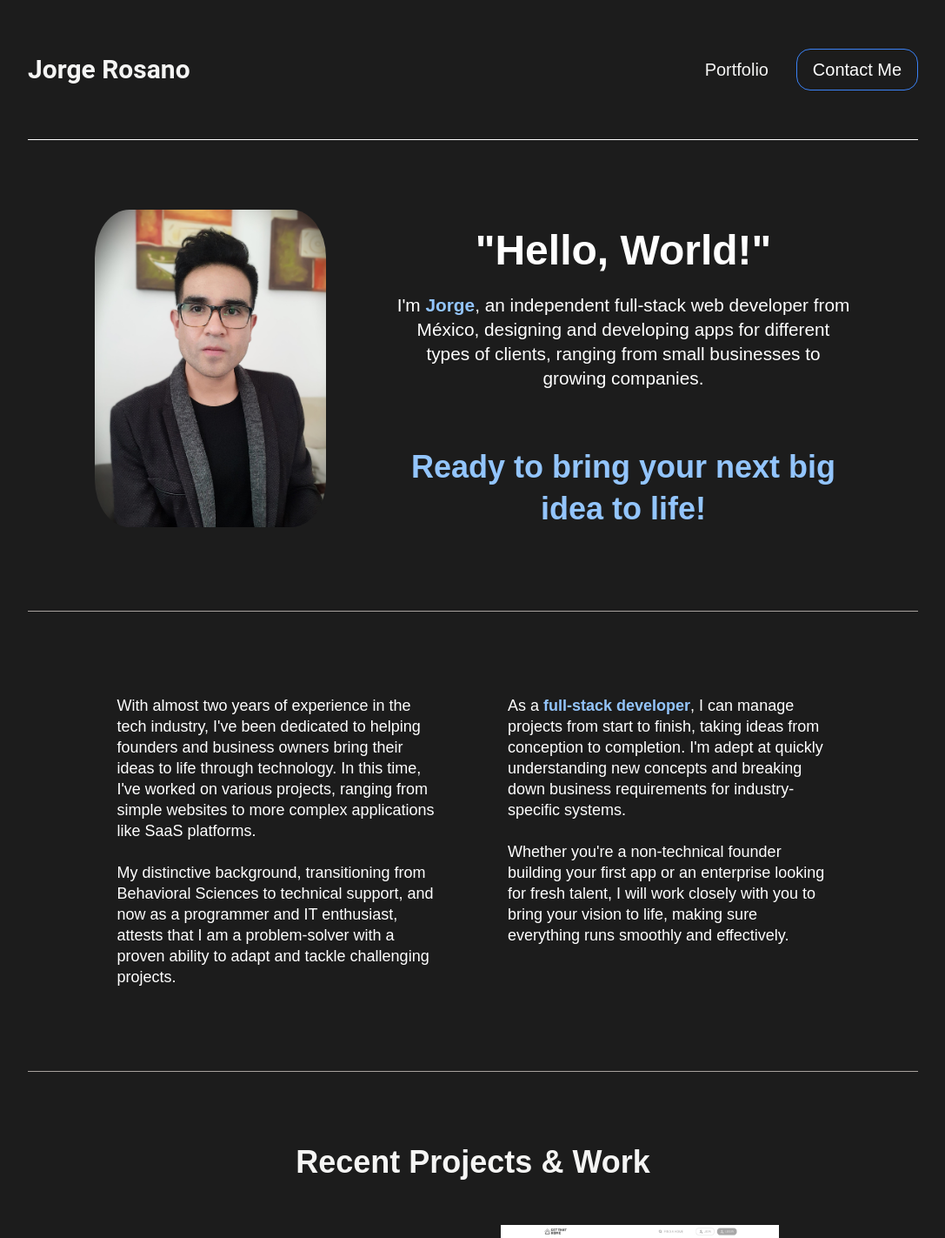
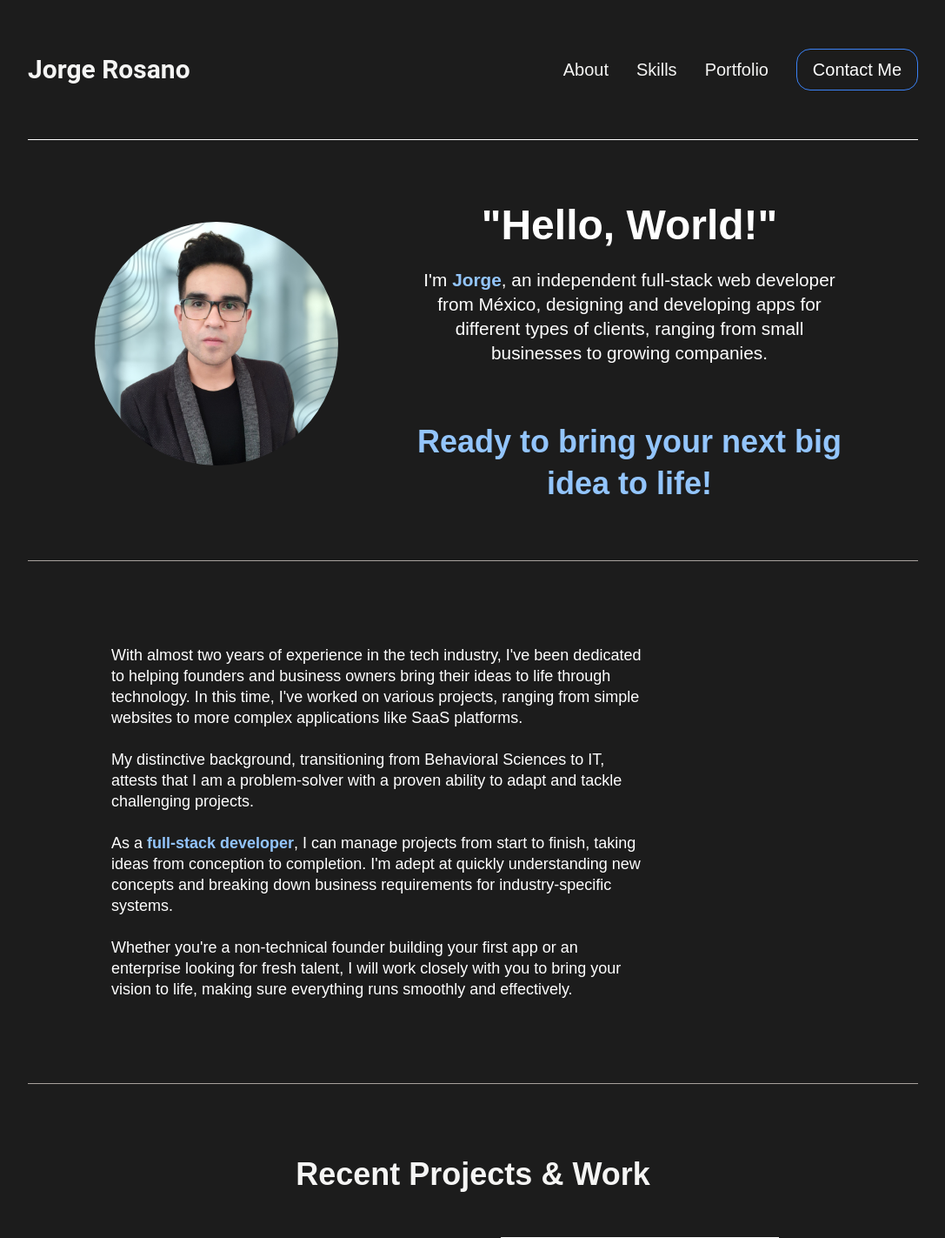
Before and after one commit to jorge-ross/portfolio, a React (Vite) app: page / in a window 1280 px wide. Shown: the top 1423 px of the page at 87% size, without its empty margins (96-1183 px from the left). Built offline with nearby package versions, Linux system fonts and the light colour scheme.

Commit message:
fix: img and about

```diff
--- /dev/null
+++ b/src/components/about.jsx
@@ -0,0 +1,81 @@
+import styled from "@emotion/styled";
+import { typography } from "../styles/typography";
+
+const GralContainer = styled.div`
+  width: 80%;
+  display: flex;
+  padding: 1rem 0;
+  gap: 5rem;
+  padding: 6rem 0;
+  width: 80%;
+
+  @media (max-width: 1000px) {
+    grid-template-columns: repeat(1, 1fr);
+    padding: 4rem 0;
+    gap: 2rem;
+    width: 90%;
+  }
+`
+
+const Text = styled.p`
+  ${typography.text.lg};
+  margin: 0;
+  color: white;
+  width: 60%;
+  padding-left: 6rem;
+
+@media (max-width: 1100px) {
+    ${typography.text.lgx};
+    width: 80%;
+  }
+
+  @media (max-width: 500px) {
+    ${typography.text.md};
+    width: 100%;
+  }
+
+`
+
+function About() {
+  return (
+    <GralContainer id="about">
+
+      <Text>
+        With almost two years of experience in the tech industry,
+        I&#39;ve been dedicated to helping founders and business
+        owners bring their ideas to life through technology.
+
+        In this time,
+        I&#39;ve worked on various projects,
+        ranging from simple websites to more complex
+        applications like SaaS platforms.
+
+        <br /> <br />
+
+        My distinctive background, transitioning from Behavioral Sciences
+        to IT, attests that
+        I am a problem-solver with a proven ability
+        to adapt and tackle challenging projects.
+
+        <br /> <br />
+
+        As a
+        <span style={{ color: "#93C5FD", fontWeight: 600 }}> full-stack developer</span>,
+        I can manage projects from start to finish,
+        taking ideas from conception to completion.
+        I&#39;m adept at quickly understanding new concepts and
+        breaking down business requirements for industry-specific
+        systems.
+
+        <br /> <br />
+        Whether you&#39;re a non-technical founder building your
+        first app or an enterprise looking for fresh talent,
+        I will work closely with you to bring your vision to life,
+        making sure everything runs smoothly and effectively.
+      </Text>
+
+    </GralContainer>
+  )
+}
+
+export default About;
--- a/src/components/header.jsx
+++ b/src/components/header.jsx
@@ -51,6 +51,7 @@ const Option = styled.p`
   color: ${colors.stone[100]};
   margin: 0;
   padding: 16px 0;
+  cursor: pointer;
 `
 
 const HamburgerMenu = styled.div`
@@ -136,12 +137,17 @@ function Header() {
     setMenuVisible(false);
   };
 
+  const handleScrollToAbout = () => {
+    const about = document.getElementById("about");
+    about.scrollIntoView({ behavior: "smooth" });
+  }
+
   return (
     <>
       <NavBarContainer menuVisible={menuVisible}>
         <NameContainer>
           <Link to="/"
-      style={{textDecoration: "none", color: "inherit"}}
+            style={{ textDecoration: "none", color: "inherit" }}
             onClick={() => window.scrollTo(0, 0)}
           >
             Jorge Rosano
@@ -151,11 +157,15 @@ function Header() {
           onClick={toggleMenu}
           menuVisible={menuVisible}
         >
-        <GiHamburgerMenu style={{height: "40px", width: "40px"}}/>
+          <GiHamburgerMenu style={{ height: "40px", width: "40px" }} />
         </HamburgerIcon>
         <OptionsContainer>
 
-        <Link to="/projects" style={{textDecoration: "none"}}
+          <Option onClick={handleScrollToAbout}>About</Option>
+
+          <Option>Skills</Option>
+
+          <Link to="/projects" style={{ textDecoration: "none" }}
             onClick={() => window.scrollTo(0, 0)}>
             <Option>Portfolio</Option>
           </Link>
@@ -168,14 +178,14 @@ function Header() {
             onClick={toggleMenu}
             menuVisible={menuVisible}
           >
-          <IoClose style={{height: "1.5rem", width: "1.5rem"}}/>
+            <IoClose style={{ height: "1.5rem", width: "1.5rem" }} />
           </CloseIcon>
 
           <HamImg src="./images/jr.png" alt="jr" />
 
-        <Link to="/projects" style={{textDecoration: "none"}}
+          <Link to="/projects" style={{ textDecoration: "none" }}
             onClick={() => window.scrollTo(0, 0)}>
-          <Option style={{color: "white"}}>Portfolio</Option>
+            <Option style={{ color: "white" }}>Portfolio</Option>
           </Link>
 
           <LinkedInLink profileURL={"https://www.linkedin.com/in/jorgeros13"} />
--- a/src/components/home-description.jsx
+++ /dev/null
@@ -1,84 +0,0 @@
-import styled from "@emotion/styled";
-import { typography } from "../styles/typography";
-
-const GralContainer = styled.div`
-  width: 80%;
-  display: flex;
-  justify-content: center;
-`
-
-const DescriptionContainer = styled.div`
-  display: grid;
-  grid-template-columns: repeat(2, 1fr);
-  justify-content: center;
-  align-items: flex-start;
-  padding: 1rem 0;
-  gap: 5rem;
-  padding: 6rem 0;
-  width: 80%;
-
-  @media (max-width: 1000px) {
-    grid-template-columns: repeat(1, 1fr);
-    padding: 4rem 0;
-    gap: 2rem;
-    width: 90%;
-  }
-`
-
-const Text = styled.p`
-  ${typography.text.lg};
-  margin: 0;
-  color: white;
-
-@media (max-width: 1100px) {
-    ${typography.text.lgx};
-  }
-
-  @media (max-width: 500px) {
-    ${typography.text.md};
-  }
-
-`
-
-function HomeDescription() {
-  return (
-    <GralContainer>
-      <DescriptionContainer>
-        <Text>
-        With almost two years of experience in the tech industry,
-        I&#39;ve been dedicated to helping founders and business
-        owners bring their ideas to life through technology.
-
-        In this time,
-        I&#39;ve worked on various projects,
-        ranging from simple websites to more complex
-        applications like SaaS platforms.
-
-        <br /> <br />
-
-        My distinctive background, transitioning from Behavioral Sciences
-        to technical support, and now as a programmer
-        and IT enthusiast, attests that
-        I am a problem-solver with a proven ability
-        to adapt and tackle challenging projects.
-        </Text>
-        <Text>
-        As a
-        <span style={{color: "#93C5FD", fontWeight: 600}}> full-stack developer</span>,
-        I can manage projects from start to finish,
-        taking ideas from conception to completion.
-        I&#39;m adept at quickly understanding new concepts and
-        breaking down business requirements for industry-specific
-        systems.
-        <br /> <br />
-        Whether you&#39;re a non-technical founder building your
-        first app or an enterprise looking for fresh talent,
-        I will work closely with you to bring your vision to life,
-        making sure everything runs smoothly and effectively.
-        </Text>
-      </DescriptionContainer>
-    </GralContainer>
-  )
-}
-
-export default HomeDescription;
--- a/src/components/introd.jsx
+++ b/src/components/introd.jsx
@@ -1,5 +1,5 @@
 import styled from "@emotion/styled";
-import img from "/images/Developer.jpg"
+import img from "/images/Developer.png"
 
 import { typography } from "../styles/typography";
 import { colors } from "../styles/colors";
@@ -18,8 +18,8 @@ const ImgContainer = styled.div`
 `
 
 const Img = styled.img`
-  width: 266px;
-  border-radius: 15%;
+  width: 280px;
+  border-radius: 50%;
 
   @media (max-width: 600px) {
     width: 250px;
@@ -82,7 +82,7 @@ const IntroContainer = styled.div`
 
 const Intro = styled.div`
   display: flex;
-  padding: 5rem 0;
+  padding: 4rem 0;
   gap: 5rem;
   width: 85%;
 
@@ -91,7 +91,6 @@ const Intro = styled.div`
     display: flex;
     flex-direction: column;
     align-items: center;
-    padding: 4rem 0;
     gap: 1rem;
   }
 
@@ -113,11 +112,11 @@ const Introduction = () => {
             &#34;Hello, World!&#34;
           </AText>
           <BText>
-        I&#39;m <span style={{color: "#93C5FD", fontWeight: 600}}>Jorge</span>
+            I&#39;m <span style={{ color: "#93C5FD", fontWeight: 600 }}>Jorge</span>
             , an independent full-stack web developer from México,
             designing and developing apps for different types of clients,
             ranging from small businesses to growing companies.
-        <br/>
+            <br />
           </BText>
           <CText>
             Ready to bring your next big idea to life!
--- a/src/routes/home.jsx
+++ b/src/routes/home.jsx
@@ -9,7 +9,7 @@ import Footer from "../components/footer";
 import { typography } from "../styles/typography";
 import { colors } from "../styles/colors";
 import { projects } from "../components/data";
-import HomeDescription from "../components/home-description";
+import About from "../components/about";
 import Statement from "../components/statement";
 import Introduction from "../components/introd";
 
@@ -90,14 +90,14 @@ const PortLink = styled(Link)`
   }
 `;
 
-function Home () {
+function Home() {
 
   return (
     <>
       <GeneralContainer>
         <Header />
         <Introduction />
-      <HomeDescription />
+        <About />
 
 
         <ProjectSection>
@@ -106,7 +106,7 @@ function Home () {
           <ProjectContainer>
             {projects.slice(0, 4).map((project, id) => (
               <Link to={`/projects/${id}`} key={project.id}
-        style={{textDecoration: "none"}}
+                style={{ textDecoration: "none" }}
                 onClick={() => window.scrollTo(0, 0)}>
                 <ProjectCard
                   key={project.id}
```
Also changed, not shown: public/images/Developer.jpg (deleted), public/images/Developer.png (added). Lines whose indentation alone changed are shown as unchanged.
